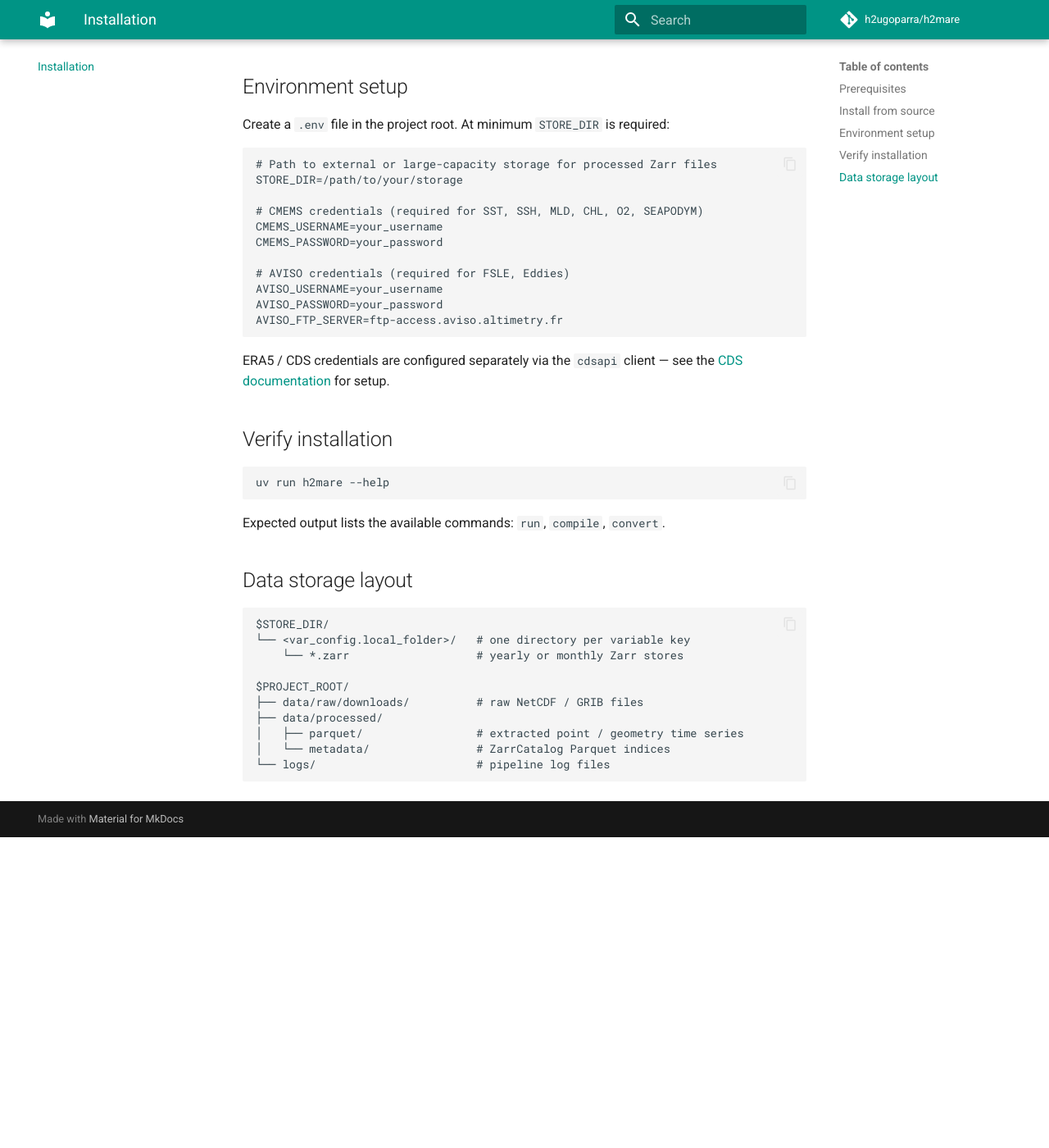
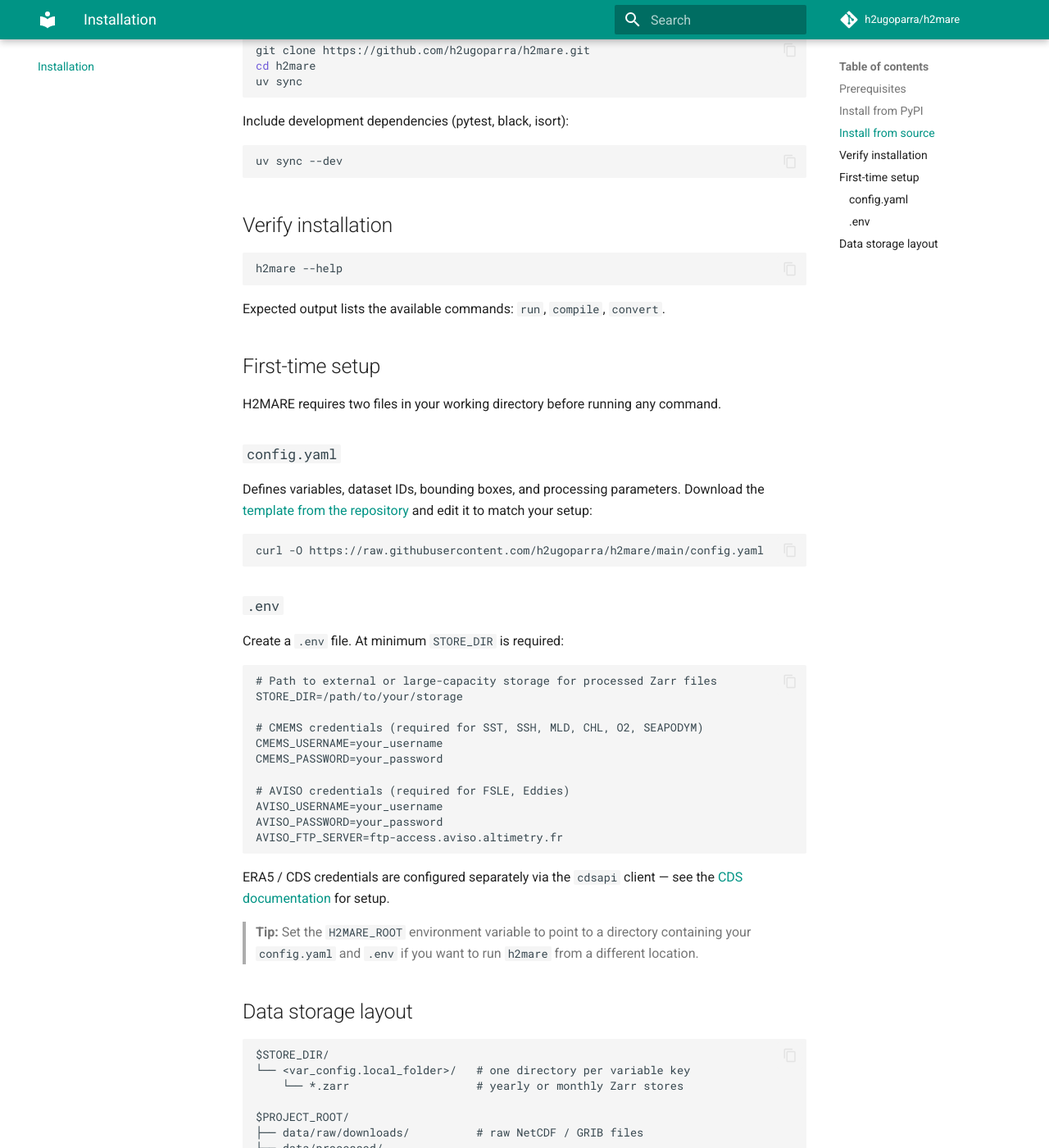
Before and after one commit to h2ugoparra/h2gis, an MkDocs documentation site: the page built from docs/installation.md, in a window 1280 px wide and 1400 px high, scrolled down 624 px. Shown: the whole window at 82% size. Built offline with MkDocs 1.6.1 and Material for MkDocs 9.7.7, drawn with Linux system fonts in a browser that asks for light colours; comment, search, counter and statistics services are not loaded; before the commit the page ends 1645 px from its top, so only the background shows below that; some of the changed text lies outside the part shown.

Commit message:
Add PyPI badge, fix installation docs, and document config.yaml setup
- Add PyPI version badge to README
- Add pip/uv PyPI install as primary install method
- Fix Python version (3.9 -> 3.11) in README
- Document config.yaml and .env requirements for first-time users
- Add curl one-liner to download config.yaml template
- Fix H2GIS_ROOT env var -> H2MARE_ROOT in config.py

Co-Authored-By: Claude Sonnet 4.6 <noreply@anthropic.com>

````diff
--- a/docs/installation.md
+++ b/docs/installation.md
@@ -7,11 +7,19 @@
 - Sufficient disk space for downloaded datasets (varies by region and time range)
 - API credentials for the data providers you intend to use
 
+## Install from PyPI
+
+```bash
+pip install h2mare
+# or
+uv add h2mare
+```
+
 ## Install from source
 
 ```bash
 git clone https://github.com/h2ugoparra/h2mare.git
-cd h2gis
+cd h2mare
 uv sync
 ```
 
@@ -21,9 +29,29 @@ Include development dependencies (pytest, black, isort):
 uv sync --dev
 ```
 
-## Environment setup
+## Verify installation
 
-Create a `.env` file in the project root. At minimum `STORE_DIR` is required:
+```bash
+h2mare --help
+```
+
+Expected output lists the available commands: `run`, `compile`, `convert`.
+
+## First-time setup
+
+H2MARE requires two files in your working directory before running any command.
+
+### `config.yaml`
+
+Defines variables, dataset IDs, bounding boxes, and processing parameters. Download the [template from the repository](https://github.com/h2ugoparra/h2mare/blob/main/config.yaml) and edit it to match your setup:
+
+```bash
+curl -O https://raw.githubusercontent.com/h2ugoparra/h2mare/main/config.yaml
+```
+
+### `.env`
+
+Create a `.env` file. At minimum `STORE_DIR` is required:
 
 ```env
 # Path to external or large-capacity storage for processed Zarr files
@@ -41,13 +69,7 @@ AVISO_FTP_SERVER=ftp-access.aviso.altimetry.fr
 
 ERA5 / CDS credentials are configured separately via the `cdsapi` client — see the [CDS documentation](https://cds.climate.copernicus.eu/how-to-api) for setup.
 
-## Verify installation
-
-```bash
-uv run h2mare --help
-```
-
-Expected output lists the available commands: `run`, `compile`, `convert`.
+> **Tip:** Set the `H2MARE_ROOT` environment variable to point to a directory containing your `config.yaml` and `.env` if you want to run `h2mare` from a different location.
 
 ## Data storage layout
 
````
Also changed, not shown: README.md (+32 -9 lines), 1 other file.
